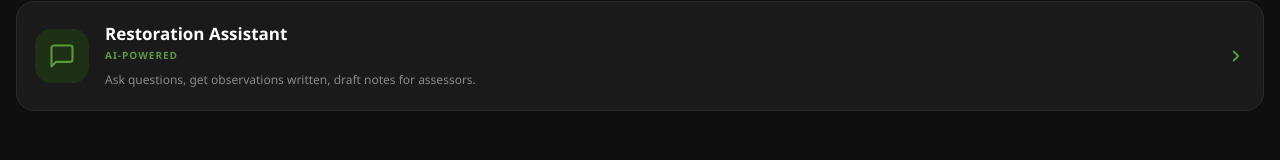
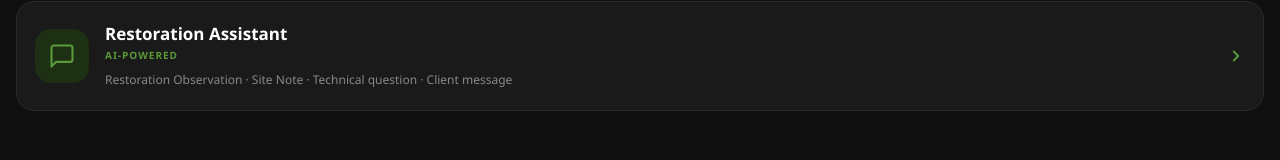
Before and after one commit to remytarby-hue/sow-builder, a React (Vite) app: page / in a window 1280 px wide. Shown: the part 508-668 px from the top of the page. Built offline with nearby package versions, Linux system fonts and the light colour scheme.

Commit message:
fix: update assistant card description on home screen

```diff
--- a/src/App.jsx
+++ b/src/App.jsx
@@ -63,7 +63,7 @@ function HomeScreen({ setScreen }) {
       id: "assistant",
       label: "Restoration Assistant",
       sub: "AI-Powered",
-      desc: "Ask questions, get observations written, draft notes for assessors.",
+      desc: "Restoration Observation · Site Note · Technical question · Client message",
       icon: <svg width="28" height="28" viewBox="0 0 24 24" fill="none" stroke="#5a9a3a" strokeWidth="1.8" strokeLinecap="round" strokeLinejoin="round"><path d="M21 15a2 2 0 0 1-2 2H7l-4 4V5a2 2 0 0 1 2-2h14a2 2 0 0 1 2 2z"/></svg>,
     },
   ];
```
